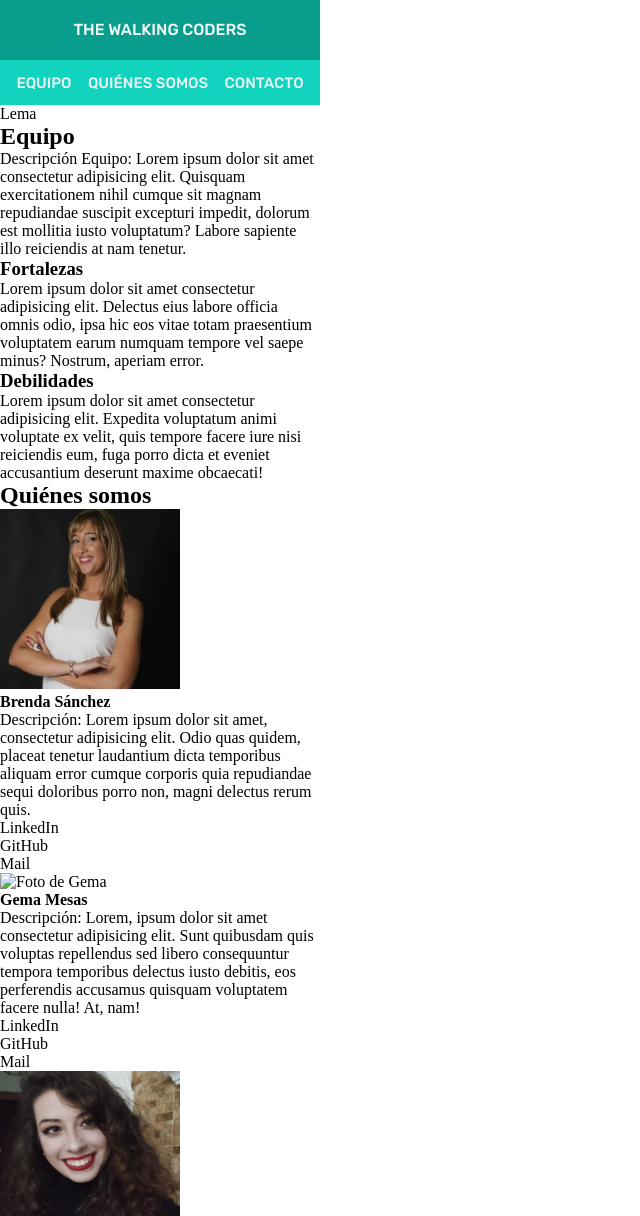
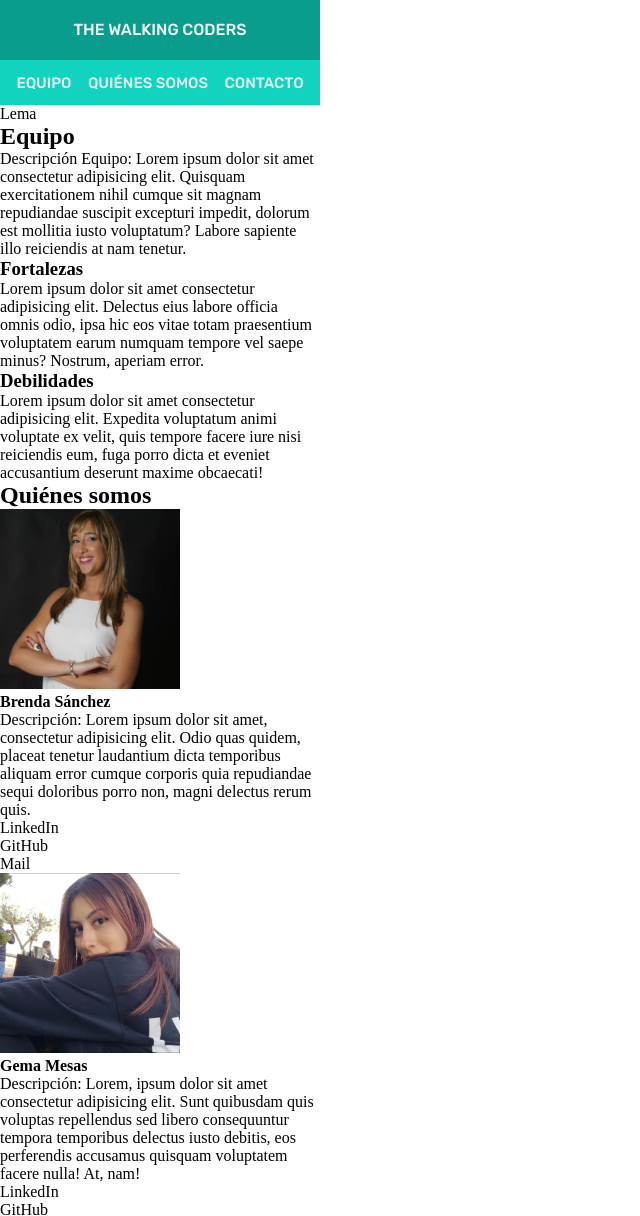
Before and after one commit to Adalab/project-promo-p-module-1-team-6, a plain HTML site: page index.html in a window 1280 px wide. Shown: the top 1216 px of the page, without its empty margins (0-640 px from the left). Drawn offline with Linux system fonts and the light colour scheme.

Commit message:
foto de gema

```diff
--- a/index.html
+++ b/index.html
@@ -55,7 +55,7 @@
                 </ul>
             </article>
             <article>
-                <img class="team-photo" src="" alt="Foto de Gema">
+                <img class="team-photo" src="./images/foto-gema.jpg" alt="Foto Gema">
                 <h4>Gema Mesas</h4>
                 <p>Descripción: Lorem, ipsum dolor sit amet consectetur adipisicing elit. Sunt quibusdam quis voluptas repellendus sed libero consequuntur tempora temporibus delectus iusto debitis, eos perferendis accusamus quisquam voluptatem facere nulla! At, nam!</p>
                 <ul>
```
Also changed, not shown: images/foto-gema.jpg (added).
